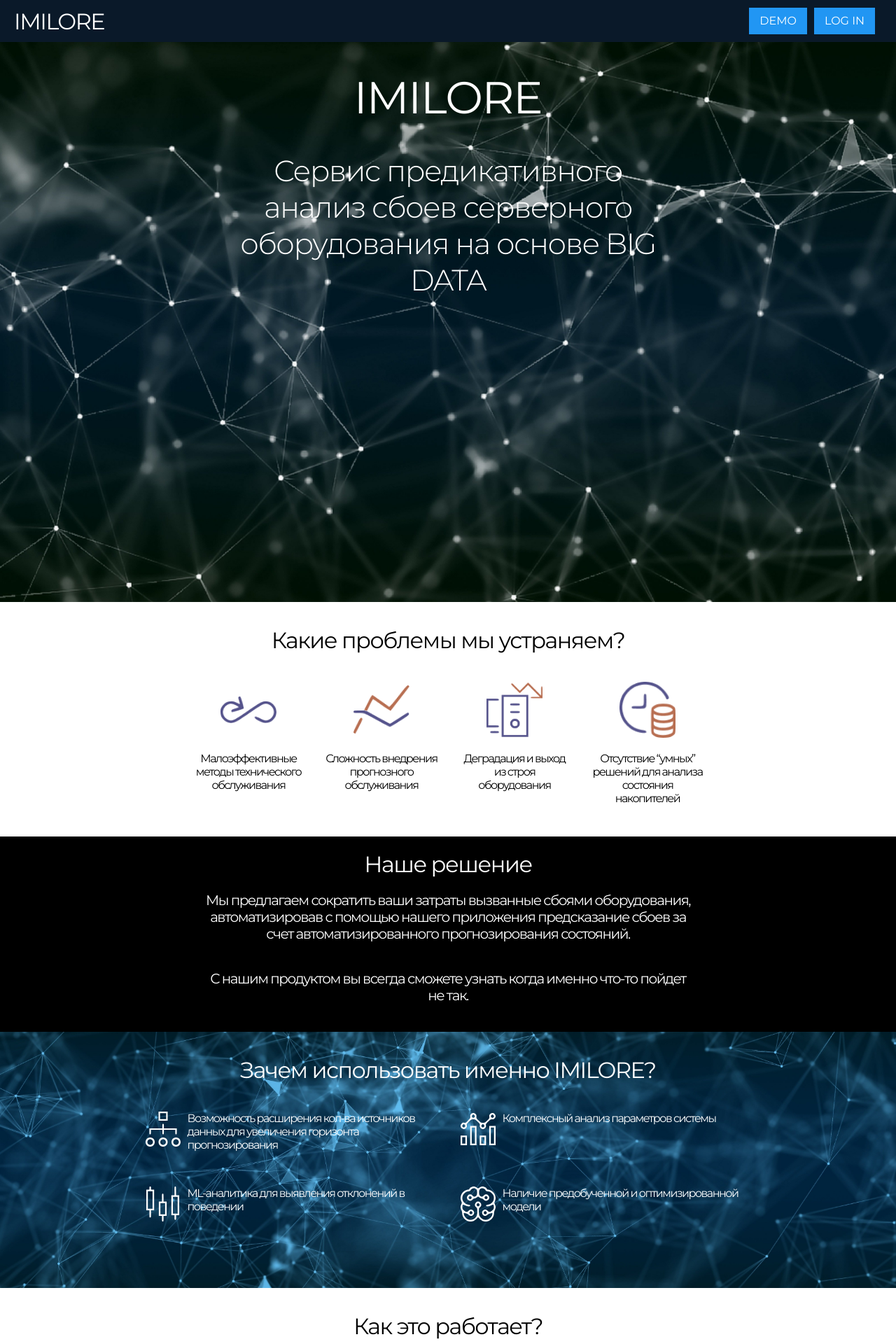
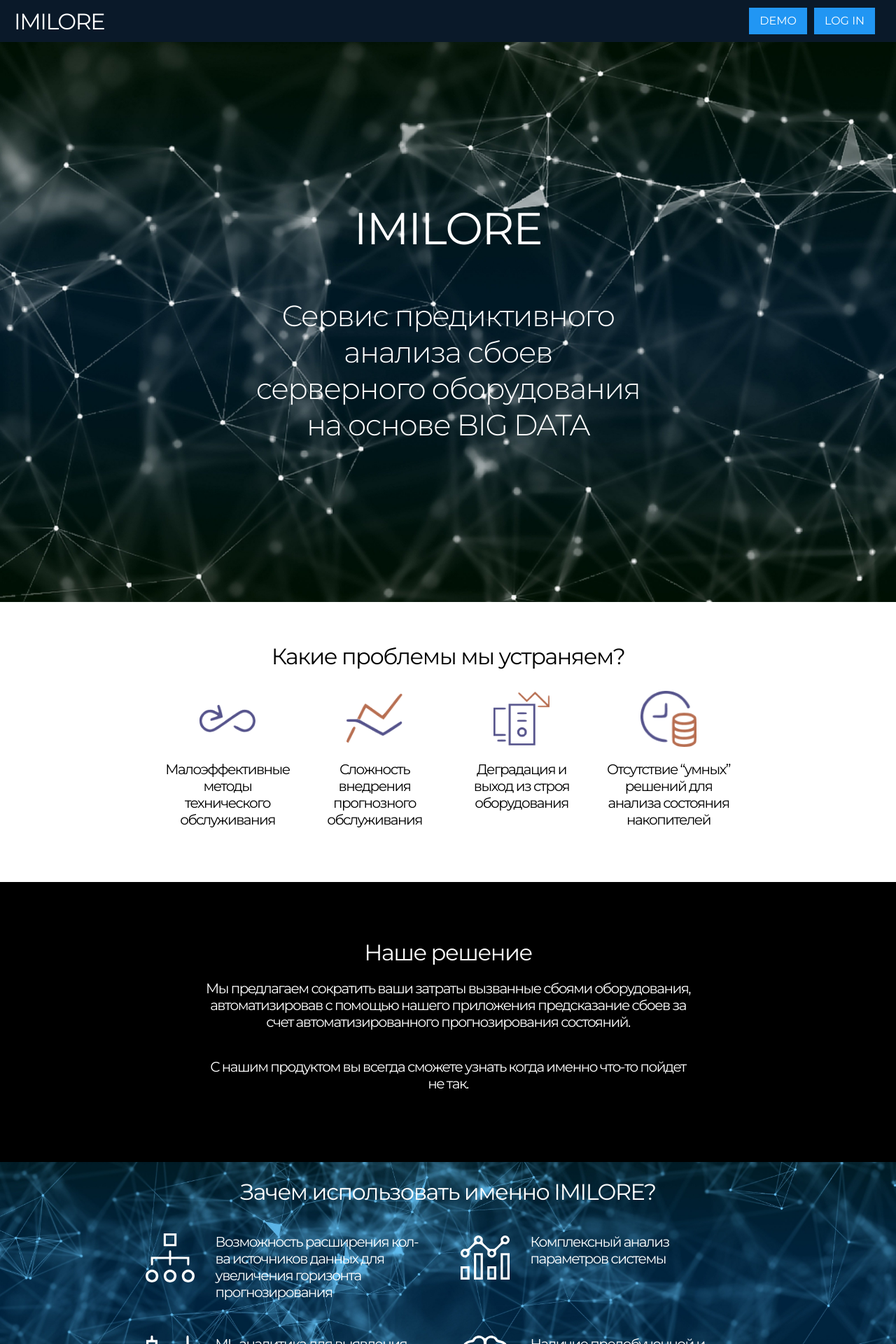
Before and after one commit to imilore-team/peppaPig, a Next.js app: page / in a window 1280 px wide. Shown: the top 1920 px of the page at 70% size. Built offline with nearby package versions, Linux system fonts and the light colour scheme; no server answers.

Commit message:
peppa pig walking

```diff
--- a/app/index/Index.js
+++ b/app/index/Index.js
@@ -36,7 +36,7 @@ const Index = () => {
           IMILORE
         </h1>
         <p className={'section-1-desc'}>
-          Сервис предикативного анализ сбоев серверного оборудования на основе BIG DATA
+          Сервис предиктивного <br/> анализа сбоев <br /> серверного оборудования <br /> на основе BIG DATA
         </p>
       </section>
       <section className={'section-2'}>
--- a/app/index/Index.scss
+++ b/app/index/Index.scss
@@ -39,7 +39,7 @@
     height: 100vh;
     position: relative;
     display: flex;
-    justify-content: flex-start;
+    justify-content: center;
     align-items: center;
     flex-direction: column;
 
@@ -61,7 +61,7 @@
       text-align: center;
       letter-spacing: -1.5px;
       color: #FFFFFF;
-      margin: 40px 0;
+      margin: 0 0 60px 0;
     }
 
     &-desc {
@@ -77,7 +77,11 @@
   }
 
   .section-2 {
-    padding: 15px;
+    height: 50vh;
+    display: flex;
+    justify-content: center;
+    align-items: center;
+    flex-direction: column;
 
     &-header {
       font-family: 'Montserrat', sans-serif;
@@ -87,7 +91,7 @@
       text-align: center;
       letter-spacing: -1.5px;
       color: black;
-      margin: 20px;
+      margin: 10px;
     }
 
     &-items {
@@ -108,7 +112,7 @@
       font-family: 'Montserrat', sans-serif;
       font-style: normal;
       font-weight: 400;
-      font-size: 16px;
+      font-size: 20px;
       text-align: center;
       letter-spacing: -1.5px;
       color: #000000;
@@ -119,17 +123,18 @@
       flex-direction: column;
       align-items: center;
       justify-content: flex-start;
-      width: 160px;
+      width: 180px;
       margin: 0 15px;
     }
   }
 
   .section-3 {
     background: black;
+    height: 50vh;
     display: flex;
+    justify-content: center;
+    align-items: center;
     flex-direction: column;
-    align-items: center;
-    padding: 20px;
 
     &-header {
       font-family: 'Montserrat', sans-serif;
@@ -155,10 +160,11 @@
   }
 
   .section-4 {
-    padding: 15px;
+    height: 50vh;
     display: flex;
+    justify-content: center;
+    align-items: center;
     flex-direction: column;
-    align-items: center;
     position: relative;
 
     &-image {
@@ -192,17 +198,17 @@
     }
 
     &-item-image {
-      width: 50px;
-      height: 50px;
+      width: 70px;
+      height: 70px;
       object-fit: contain;
-      margin-right: 10px;
+      margin-right: 30px;
     }
 
     &-item-desc {
       font-family: 'Montserrat', sans-serif;
       font-style: normal;
       font-weight: 400;
-      font-size: 16px;
+      font-size: 20px;
       text-align: left;
       letter-spacing: -1.5px;
       color: white;
@@ -248,9 +254,9 @@
   }
 
   .section-6 {
+    padding: 80px 40px;
     display: flex;
     justify-content: space-between;
-    padding: 40px;
     background: black;
 
     &-desc {
```
